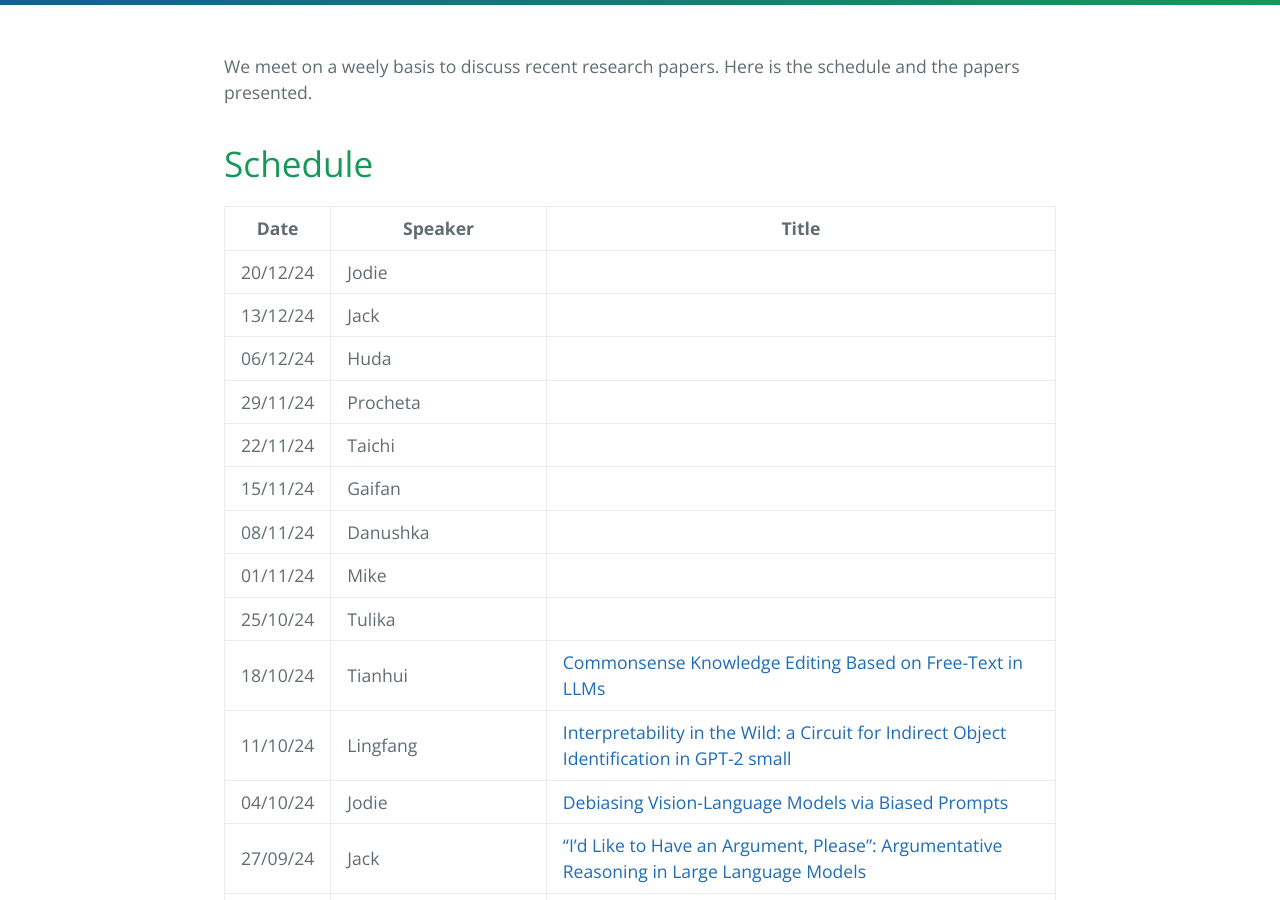
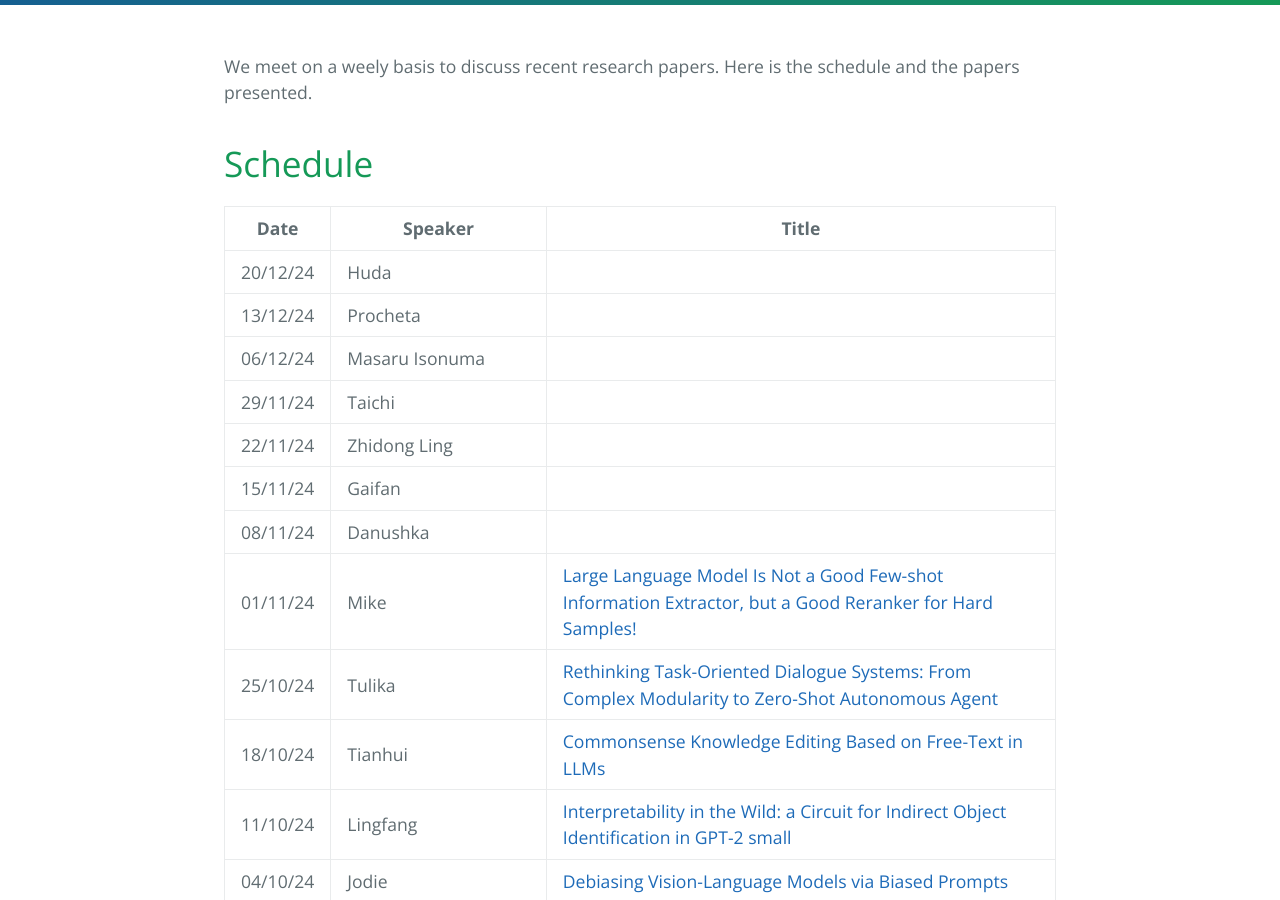
Before and after one commit to LivNLP/livnlp.github.io, a Jekyll site: the page built from reading.md, in a window 1280 px wide and 900 px high, scrolled down 368 px. Built offline with Jekyll 4.4.1, drawn with Linux system fonts in a browser that asks for light colours.

Commit message:
Update reading.md

```diff
--- a/reading.md
+++ b/reading.md
@@ -13,15 +13,15 @@ We meet on a weely basis to discuss recent research papers. Here is the schedule
 
 | Date | Speaker | Title
 | ----- | ------- | -----
-| 20/12/24 | Jodie |
-| 13/12/24 |  Jack |
-| 06/12/24 | Huda |
-| 29/11/24 | Procheta |
-| 22/11/24 | Taichi  |
+| 20/12/24 | Huda |
+| 13/12/24 |  Procheta|
+| 06/12/24 | Masaru Isonuma |
+| 29/11/24 | Taichi |
+| 22/11/24 | Zhidong Ling  |
 | 15/11/24 | Gaifan |
 | 08/11/24 | Danushka |
-| 01/11/24 | Mike |
-| 25/10/24 | Tulika  |
+| 01/11/24 | Mike | [Large Language Model Is Not a Good Few-shot Information Extractor, but a Good Reranker for Hard Samples!](https://aclanthology.org/2023.findings-emnlp.710/)
+| 25/10/24 | Tulika  | [Rethinking Task-Oriented Dialogue Systems: From Complex Modularity to Zero-Shot Autonomous Agent](https://aclanthology.org/2024.acl-long.152/)
 | 18/10/24 | Tianhui | [Commonsense Knowledge Editing Based on Free-Text in LLMs](https://openreview.net/pdf/e7e42d5abe37458f69cf2f3a9020773c1eb89d3e.pdf)
 | 11/10/24 | Lingfang | [Interpretability in the Wild: a Circuit for Indirect Object Identification in GPT-2 small](https://arxiv.org/abs/2211.00593)
 | 04/10/24 | Jodie | [Debiasing Vision-Language Models via Biased Prompts](https://arxiv.org/abs/2302.00070)
```
